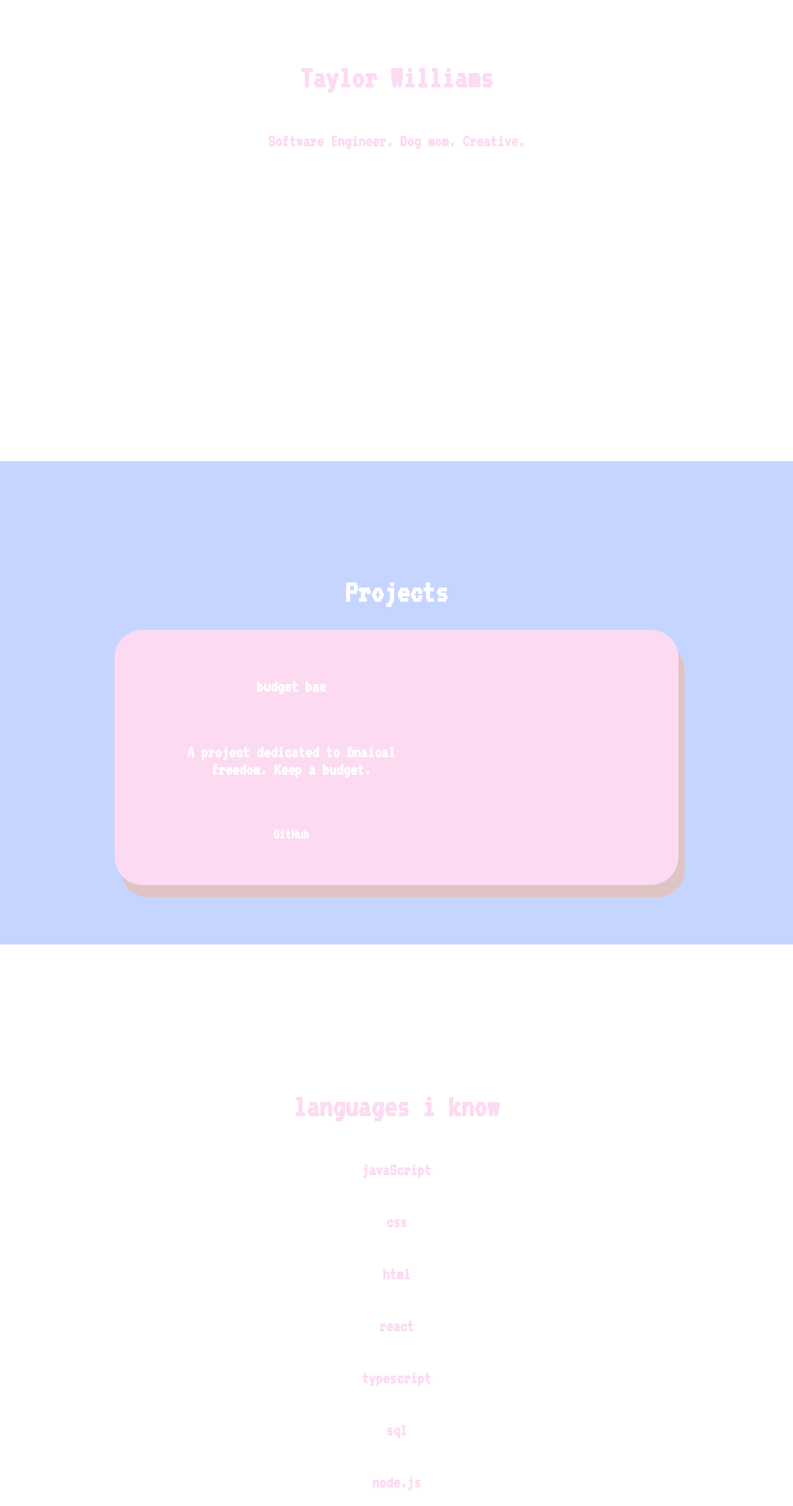
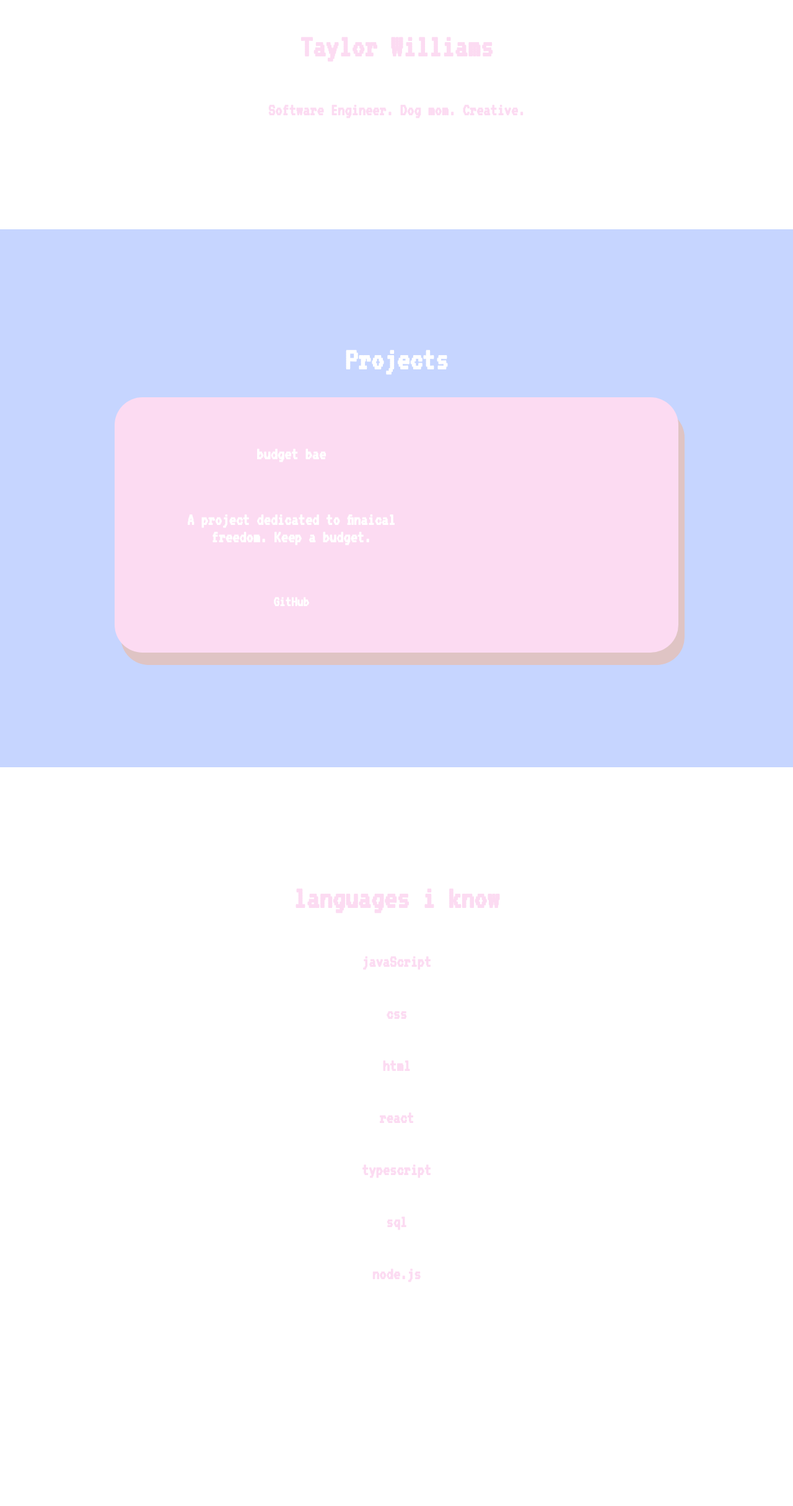
Before and after one commit to TaylorWill94/taylor-will-portfolio-pink, a React (Create React App) app: page / in a window 1280 px wide. Shown: the part 136-2566 px from the top of the page at 62% size. After the commit the page ends 2384 px from the top, so only its background shows below. Built offline with nearby package versions, Linux system fonts and the light colour scheme.

Commit message:
Testing out the padding and margin because there is an error

```diff
--- a/src/Components/Home/Home.css
+++ b/src/Components/Home/Home.css
@@ -1,19 +1,14 @@
 @import url("https://fonts.googleapis.com/css2?family=Dancing+Script:wght@400..700&display=swap");
 @import url("https://fonts.googleapis.com/css2?family=Dancing+Script:wght@400..700&family=VT323&display=swap");
-
-* {
-  /* background: #d4bac6; */
-  /* color: rgb(234, 101, 181); */
-}
 
 @media screen and (min-width: 344px) {
   .Home {
     display: flex;
     flex-direction: column;
     font-family: "VT323", monospace;
-    margin: 50px;
+    /* margin: 50px;
     padding: 40px;
-    height: 60vh;
+    height: 60vh; */
     text-align: center;
     color: #fcdbf2;
     cursor: pointer;
@@ -47,17 +42,11 @@
   }
 }
 
-@media screen and (min-width: 798px) {
-  /* .Home {
-    color: yellow;
-  } */
-}
+/* @media screen and (min-width: 798px) {
+
+} */
 
 @media screen and (min-width: 987px) {
-  /* .Home {
-    color: rgb(240, 77, 104);
-  } */
-
   .Home {
     padding: 150px;
   }
@@ -71,8 +60,5 @@
   }
 }
 
-@media screen and (min-width: 1278px) {
-  /* .Home {
-    color: green;
-  } */
-}
+/* @media screen and (min-width: 1278px) {
+} */
--- a/src/Components/Languages/Languages.css
+++ b/src/Components/Languages/Languages.css
@@ -5,9 +5,9 @@
     display: flex;
     flex-direction: column;
     font-family: "VT323", monospace;
-    margin: 50px;
+    /* margin: 50px;
     padding: 50px;
-    height: 75vh;
+    height: 75vh; */
     text-align: center;
     color: #fcdbf2;
     cursor: pointer;
@@ -24,17 +24,10 @@
   }
 }
 
-@media screen and (min-width: 798px) {
-  /* .languages {
-    color: yellow;
-  } */
-}
+/* @media screen and (min-width: 798px) {
+} */
 
 @media screen and (min-width: 987px) {
-  /* .languages {
-    color: rgb(240, 77, 104);
-  } */
-
   .languages {
     padding: 150px;
   }
@@ -48,8 +41,5 @@
   }
 }
 
-@media screen and (min-width: 1278px) {
-  /* .languages {
-    color: green;
-  } */
-}
+/* @media screen and (min-width: 1278px) {
+} */
--- a/src/Components/Portfolio/Portfolio.css
+++ b/src/Components/Portfolio/Portfolio.css
@@ -5,8 +5,8 @@
   .Portfolio {
     align-items: center;
     font-family: "VT323", monospace;
-    height: 60vh;
-    padding: 40px;
+    /* height: 60vh;
+    padding: 40px; */
     text-align: center;
     background: #c6d5ff;
     color: rgb(255, 255, 255);
@@ -67,10 +67,6 @@
       opacity: 1;
     }
   }
-
-  .rock-sec {
-    /* margin: 20px; */
-  }
 }
 
 @media screen and (min-width: 376px) {
@@ -91,7 +87,6 @@
     background: #fcdbf2;
     padding: 50px;
     margin: 35px;
-    /* box-shadow: 10px 20px grey; */
     box-shadow: 10px 20px rgb(223, 196, 196);
     border-radius: 45px;
   }
@@ -126,8 +121,5 @@
   }
 }
 
-@media screen and (min-width: 1278px) {
-  /* .Portfolio {
-    color: green;
-  } */
-}
+/* @media screen and (min-width: 1278px) {
+} */
```
